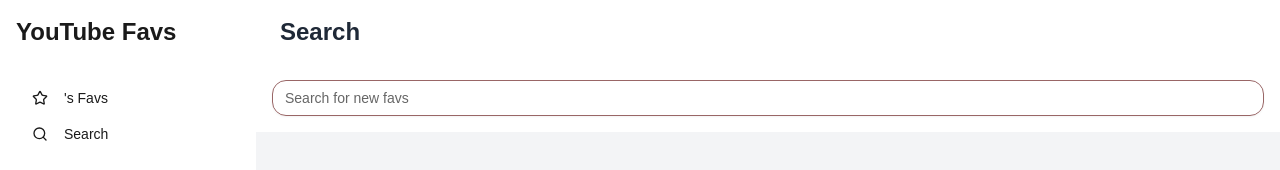
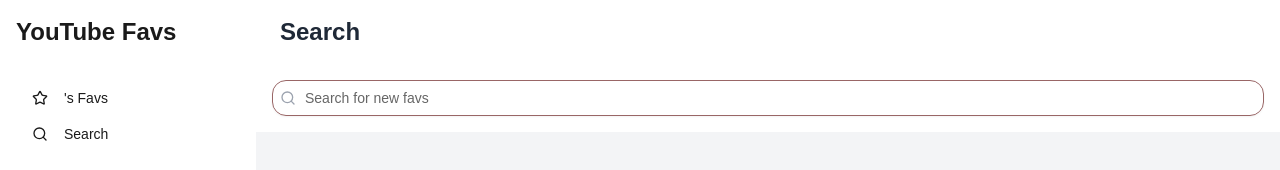
Before and after one commit to luketurnbull/august-activities, a Next.js app in the folder activity-3/: page /favs/search in a window 1280 px wide. Shown: the top 170 px of the page. Built offline with nearby package versions, Linux system fonts and the light colour scheme.

Commit message:
activity 3 - clean up
- Added some icons to search bar, one to show it's a search and another to allow text to be cleared
- Only do a call to the api if there are more than 2 characters
- moved debounce to utils search page is getting quite big

```diff
--- a/activity-3/src/app/favs/search/page.tsx
+++ b/activity-3/src/app/favs/search/page.tsx
@@ -1,33 +1,22 @@
 "use client";
 
 import Header from "@/components/header";
+import { Button } from "@/components/ui/button";
 import { Input } from "@/components/ui/input";
 import { ScrollArea } from "@/components/ui/scroll-area";
 import VideoCard from "@/components/video-card";
 import { YouTubeVideo } from "@/types/youtube";
+import { debounce } from "@/utils/debounce";
 import { fetchYouTubeVideos } from "@/utils/fetchYouTubeVideos";
 import { videoToKey } from "@/utils/videoToKey";
-import { Loader2 } from "lucide-react";
+import { Loader2, Search as SearchIcon, X } from "lucide-react";
 import { useState, useMemo } from "react";
 import { useInfiniteQuery } from "react-query";
 
-function debounce<T extends (...args: Parameters<T>) => void>(
-  func: T,
-  delay: number
-) {
-  let timeoutId: NodeJS.Timeout | undefined;
-  return (...args: Parameters<T>) => {
-    if (timeoutId) {
-      clearTimeout(timeoutId);
-    }
-    timeoutId = setTimeout(() => {
-      func(...args);
-    }, delay);
-  };
-}
-
 export default function Search() {
   const [searchTerm, setSearchTerm] = useState("");
+  const [inputValue, setInputValue] = useState("");
+  const [isFocused, setIsFocused] = useState(false);
 
   const {
     data,
@@ -43,7 +32,7 @@
       return results;
     },
     getNextPageParam: (lastPage) => lastPage.nextPageToken || undefined,
-    enabled: searchTerm.trim().length > 0,
+    enabled: searchTerm.trim().length > 2,
     refetchOnWindowFocus: false,
     refetchOnMount: false,
     refetchOnReconnect: false,
@@ -65,7 +54,13 @@
 
   const handleSearchChange = (e: React.ChangeEvent<HTMLInputElement>) => {
     const value = e.target.value;
+    setInputValue(value);
     debouncedSetSearchTerm(value);
+  };
+
+  const clearSearch = () => {
+    setInputValue("");
+    setSearchTerm("");
   };
 
   const allVideos = useMemo(() => {
@@ -91,10 +86,31 @@
       <main className="flex-1 overflow-hidden bg-gray-100">
         <ScrollArea onScrollCapture={handleScroll} className="h-full">
           <div className="sticky top-0 p-4 bg-white z-10">
-            <Input
-              placeholder="Search for new favs"
-              onChange={handleSearchChange}
-            />
+            <div className="flex flex-row gap-2 items-center">
+              <div className="relative flex-1">
+                <SearchIcon
+                  className={`absolute left-2 top-1/2 -translate-y-1/2 h-4 w-4 transition-colors ${
+                    isFocused ? "text-primary" : "text-gray-400"
+                  }`}
+                />
+                <Input
+                  placeholder="Search for new favs"
+                  onChange={handleSearchChange}
+                  value={inputValue}
+                  className="pl-8 pr-8"
+                  onFocus={() => setIsFocused(true)}
+                  onBlur={() => setIsFocused(false)}
+                />
+                {inputValue && (
+                  <button
+                    onClick={clearSearch}
+                    className="absolute right-2 top-1/2 -translate-y-1/2 text-gray-500 hover:text-gray-700"
+                  >
+                    <X className="h-4 w-4" />
+                  </button>
+                )}
+              </div>
+            </div>
           </div>
           <div>
             {isError && (
--- /dev/null
+++ b/activity-3/src/utils/debounce.ts
@@ -0,0 +1,14 @@
+export function debounce<T extends (...args: Parameters<T>) => void>(
+  func: T,
+  delay: number
+) {
+  let timeoutId: NodeJS.Timeout | undefined;
+  return (...args: Parameters<T>) => {
+    if (timeoutId) {
+      clearTimeout(timeoutId);
+    }
+    timeoutId = setTimeout(() => {
+      func(...args);
+    }, delay);
+  };
+}
--- a/activity-3/src/utils/fetchYouTubeVideos.ts
+++ b/activity-3/src/utils/fetchYouTubeVideos.ts
@@ -27,7 +27,7 @@
     );
 
     if (!response.ok) {
-      throw new Error(`Network response was not ok: ${response.statusText}`);
+      throw new Error(`Network response was not ok: ${await response.text()}`);
     }
 
     const data = await response.json();
@@ -35,9 +35,14 @@
       items: data.items,
       nextPageToken: data.nextPageToken,
     };
-  } catch (error) {
-    console.error("Error fetching YouTube videos:", error);
-    toast.error(`Error fetching YouTube videos: ${error}`);
+  } catch (error: unknown) {
+    if (error instanceof Error) {
+      console.error("Error fetching YouTube videos:", error.message);
+      toast.error(`Error fetching YouTube videos: ${error.message}`);
+    } else {
+      console.error("Error fetching YouTube videos:", error);
+      toast.error(`Error fetching YouTube videos: ${error}`);
+    }
     return { items: [] };
   }
 };
```
